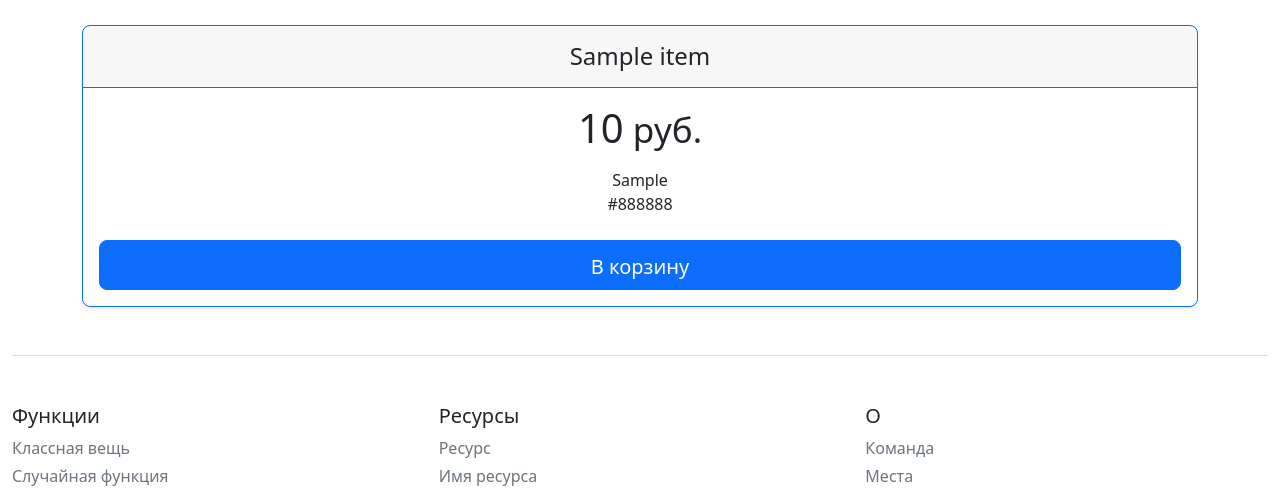
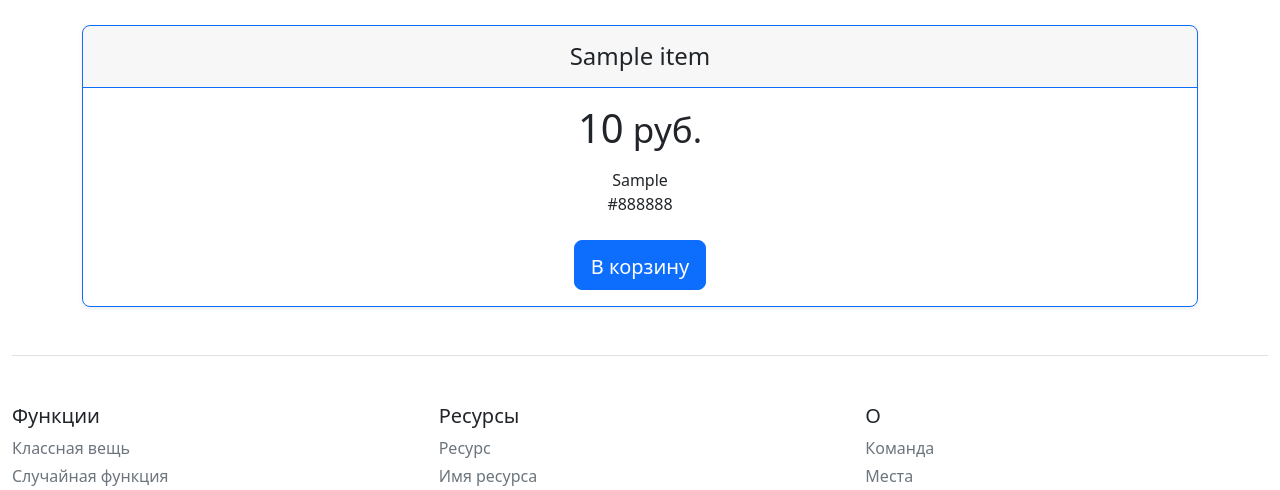
Before and after one commit to Gaikas/shop_online, a Flask app: page / in a window 1280 px wide. Shown: the part 301-791 px from the top of the page. Run offline with Flask 3, Linux system fonts and the light colour scheme; tables that the repository leaves empty hold one stand-in row (Sample ...).

Commit message:
Change button

```diff
--- a/templates/index.html
+++ b/templates/index.html
@@ -25,7 +25,7 @@
               <li><font style="vertical-align: inherit;"><font style="vertical-align: inherit;">{{i.size}}</font></font></li>
               <li><font style="vertical-align: inherit;"><font style="vertical-align: inherit;">{{i.color}}</font></font></li>
             </ul>
-            <button type="button" class="w-100 btn btn-lg btn-primary"><font style="vertical-align: inherit;"><font style="vertical-align: inherit;">В корзину</font></font></button>
+            <button type="button" class="w-40 btn btn-lg btn-primary"><font style="vertical-align: inherit;"><font style="vertical-align: inherit;">В корзину</font></font></button>
           </div>
         </div>
       </div>
```
